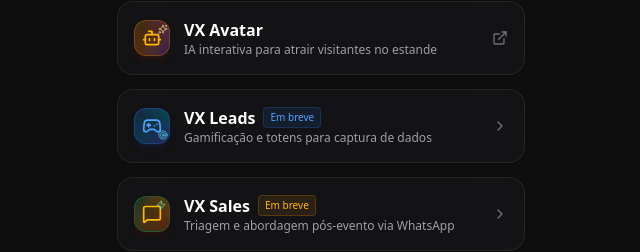
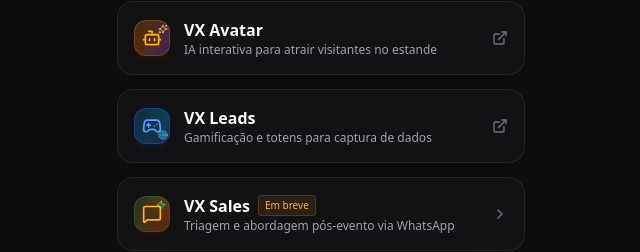
Before and after one commit to paranhosmkt/linkinbiovx, a React (Vite) app: page / in a window 1280 px wide. Shown: the part 939-1191 px from the top of the page, without its empty margins (319-959 px from the left). Built offline with nearby package versions, Linux system fonts and the light colour scheme.

Commit message:
feat: redirect external links to official sites
Replace internal view transitions for VX services with direct external links to their respective websites to improve user navigation and product access.

```diff
--- a/src/components/About.tsx
+++ b/src/components/About.tsx
@@ -16,6 +16,7 @@
   Zap,
   CheckCircle2,
   Clock,
+  ExternalLink,
 } from 'lucide-react';
 import { ViewState } from '../types';
 import WaitlistForm from './WaitlistForm';
@@ -378,9 +379,32 @@
                             })}
                           </div>
 
-                          {/* Formulário de Lista de Espera embutido */}
+                          {/* Link do site oficial */}
+                          {sol.id === 'avatar' && (
+                            <div className="pt-2">
+                              <a
+                                href="https://www.vxvirtual.com.br"
+                                target="_blank"
+                                rel="noopener noreferrer"
+                                className="inline-flex items-center justify-center gap-2 w-full py-3 px-4 rounded-xl font-semibold text-sm bg-gradient-to-r from-amber-500 to-orange-600 hover:from-amber-400 hover:to-orange-500 text-black shadow-lg shadow-amber-500/20 transition-all cursor-pointer"
+                              >
+                                <span>Acessar www.vxvirtual.com.br</span>
+                                <ExternalLink className="w-4 h-4" />
+                              </a>
+                            </div>
+                          )}
+
                           {sol.id === 'leads' && (
-                            <div className="pt-2">
+                            <div className="pt-2 space-y-3">
+                              <a
+                                href="https://www.vxleads.com.br"
+                                target="_blank"
+                                rel="noopener noreferrer"
+                                className="inline-flex items-center justify-center gap-2 w-full py-3 px-4 rounded-xl font-semibold text-sm bg-gradient-to-r from-blue-600 to-cyan-600 hover:from-blue-500 hover:to-cyan-500 text-white shadow-lg shadow-blue-500/20 transition-all cursor-pointer"
+                              >
+                                <span>Acessar www.vxleads.com.br</span>
+                                <ExternalLink className="w-4 h-4" />
+                              </a>
                               <WaitlistForm
                                 productName="VX Leads"
                                 productKey="vx-leads"
--- a/src/components/Home.tsx
+++ b/src/components/Home.tsx
@@ -178,12 +178,14 @@
           </motion.a>
 
           {/* VX Leads */}
-          <motion.button
-            onClick={() => setView('vx-leads')}
+          <motion.a
+            href="https://www.vxleads.com.br"
+            target="_blank"
+            rel="noopener noreferrer"
             variants={itemVariants}
             whileHover={{ scale: 1.015, y: -2 }}
             whileTap={{ scale: 0.98 }}
-            className="relative flex items-center justify-between w-full p-4 bg-zinc-900/60 hover:bg-zinc-800/70 backdrop-blur-xl border border-white/[0.08] hover:border-white/20 rounded-2xl transition-all duration-300 group shadow-sm overflow-hidden text-left cursor-pointer"
+            className="relative flex items-center justify-between w-full p-4 bg-zinc-900/60 hover:bg-zinc-800/70 backdrop-blur-xl border border-white/[0.08] hover:border-white/20 rounded-2xl transition-all duration-300 group shadow-sm overflow-hidden cursor-pointer"
           >
             <div className="absolute inset-0 bg-gradient-to-r from-transparent via-white/[0.03] to-transparent -translate-x-full group-hover:translate-x-full transition-transform duration-1000 ease-out pointer-events-none" />
             <div className="flex items-center gap-3.5 min-w-0">
@@ -191,15 +193,12 @@
               <div className="min-w-0">
                 <div className="flex items-center gap-2">
                   <span className="font-semibold text-white text-sm sm:text-base">VX Leads</span>
-                  <span className="text-[10px] font-medium bg-blue-500/10 text-blue-400 border border-blue-500/20 px-1.5 py-0.5 rounded">
-                    Em breve
-                  </span>
                 </div>
                 <span className="text-xs text-zinc-400 block truncate">Gamificação e totens para captura de dados</span>
               </div>
             </div>
-            <ChevronRight className="w-4 h-4 text-zinc-500 group-hover:text-white group-hover:translate-x-1 transition-all shrink-0 ml-2" />
-          </motion.button>
+            <ExternalLink className="w-4 h-4 text-zinc-500 group-hover:text-white group-hover:translate-x-0.5 group-hover:-translate-y-0.5 transition-all shrink-0 ml-2" />
+          </motion.a>
 
           {/* VX Sales */}
           <motion.button
--- a/src/components/VxLeads.tsx
+++ b/src/components/VxLeads.tsx
@@ -1,5 +1,5 @@
 import { motion } from 'motion/react';
-import { ArrowLeft, Clock } from 'lucide-react';
+import { ArrowLeft, Clock, ExternalLink } from 'lucide-react';
 import { ViewState } from '../types';
 import { VxLeadsIcon } from './VxIcons';
 
@@ -29,7 +29,7 @@
             <VxLeadsIcon size="lg" />
             <div>
               <div className="inline-flex items-center gap-1.5 px-2.5 py-0.5 rounded-md bg-blue-500/10 border border-blue-500/20 text-blue-400 text-xs font-semibold mb-1.5">
-                Em desenvolvimento
+                Plataforma Oficial
               </div>
               <h2 className="text-3xl font-bold tracking-tight text-white">
                 O VX Leads
@@ -51,12 +51,17 @@
             </div>
           </div>
 
-          <div className="flex flex-col items-center justify-center p-8 bg-zinc-950/60 rounded-2xl border border-dashed border-white/15 text-center">
-            <div className="p-3.5 bg-zinc-900/80 border border-white/10 rounded-2xl mb-4 shadow-inner">
-              <Clock className="w-6 h-6 text-blue-400" />
-            </div>
-            <h3 className="text-white font-bold text-lg mb-1">Produto em desenvolvimento</h3>
-            <p className="text-xs sm:text-sm text-zinc-400">Previsão para entrar em operação: <span className="text-white font-semibold">15 de setembro</span></p>
+          <div className="flex flex-col items-center justify-center p-8 bg-zinc-950/60 rounded-2xl border border-blue-500/20 text-center space-y-4">
+            <a
+              href="https://www.vxleads.com.br"
+              target="_blank"
+              rel="noopener noreferrer"
+              className="inline-flex items-center justify-center gap-2 px-6 py-3.5 bg-gradient-to-r from-blue-600 to-cyan-600 hover:from-blue-500 hover:to-cyan-500 text-white font-semibold text-base rounded-xl shadow-lg shadow-blue-500/20 transition-all hover:scale-105 active:scale-95 cursor-pointer"
+            >
+              <span>Acessar www.vxleads.com.br</span>
+              <ExternalLink className="w-4 h-4" />
+            </a>
+            <p className="text-xs text-zinc-400">Clique para abrir o site oficial do VX Leads em uma nova aba</p>
           </div>
         </div>
       </div>
```
